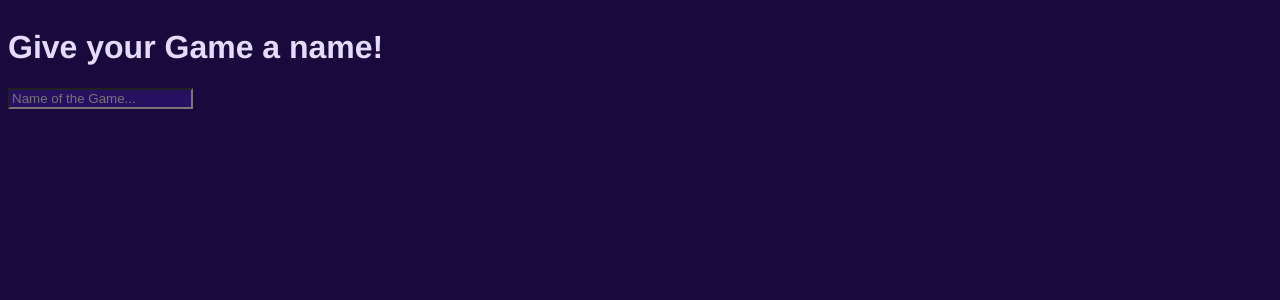
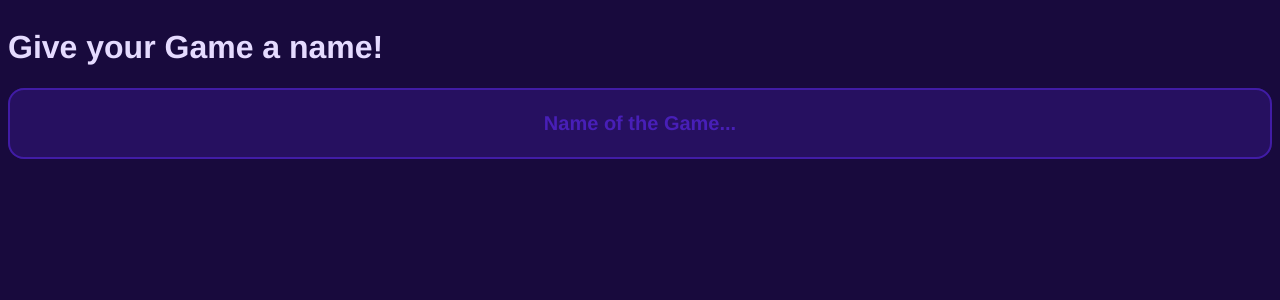
Before and after one commit to lukaskoeller/perfect-poster, a Vue app: page /new in a window 1280 px wide. Shown: the top 300 px of the page. Built offline with nearby package versions, Linux system fonts and the light colour scheme.

Commit message:
style(Input): font styling, box-shadow, etc.

```diff
--- a/src/components/Input.vue
+++ b/src/components/Input.vue
@@ -22,5 +22,26 @@ export default defineComponent({
 <style scoped>
 .input {
   background-color: var(--primary-color-lighten-2);
+  border: none;
+  padding: var(--spacing-6) var(--spacing-4);
+  border-radius: var(--input-radius);
+
+  font-family: var(--font-family-base);
+  font-weight: var(--font-weight-bold);
+  font-size: var(--input-font-size);
+  color: var(--text-size);
+
+  box-shadow: inset 0px 0px 0px 2px var(--primary-color-lighten-6);
+
+  width: 100%;
+  text-align: center;
+}
+
+.input:focus {
+  outline: none;
+}
+
+::placeholder {
+  color: var(--primary-color-lighten-7);
 }
 </style>
```
